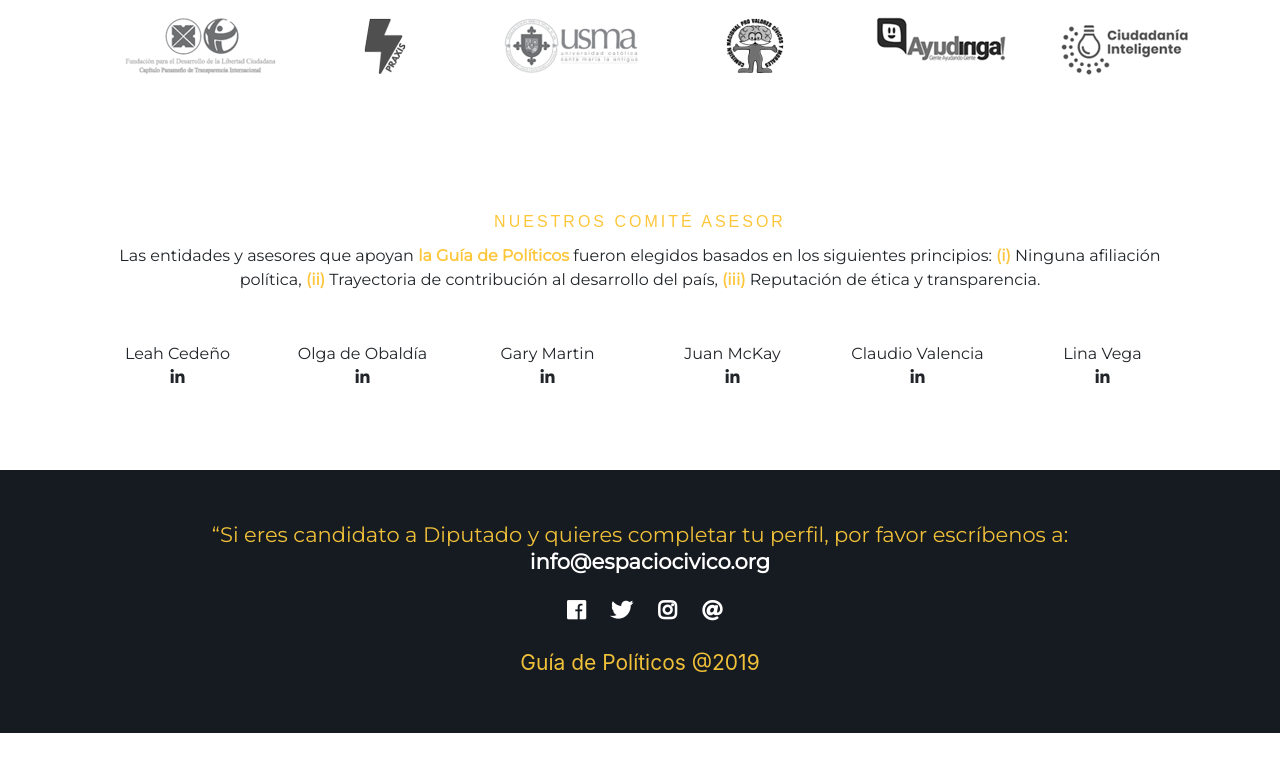
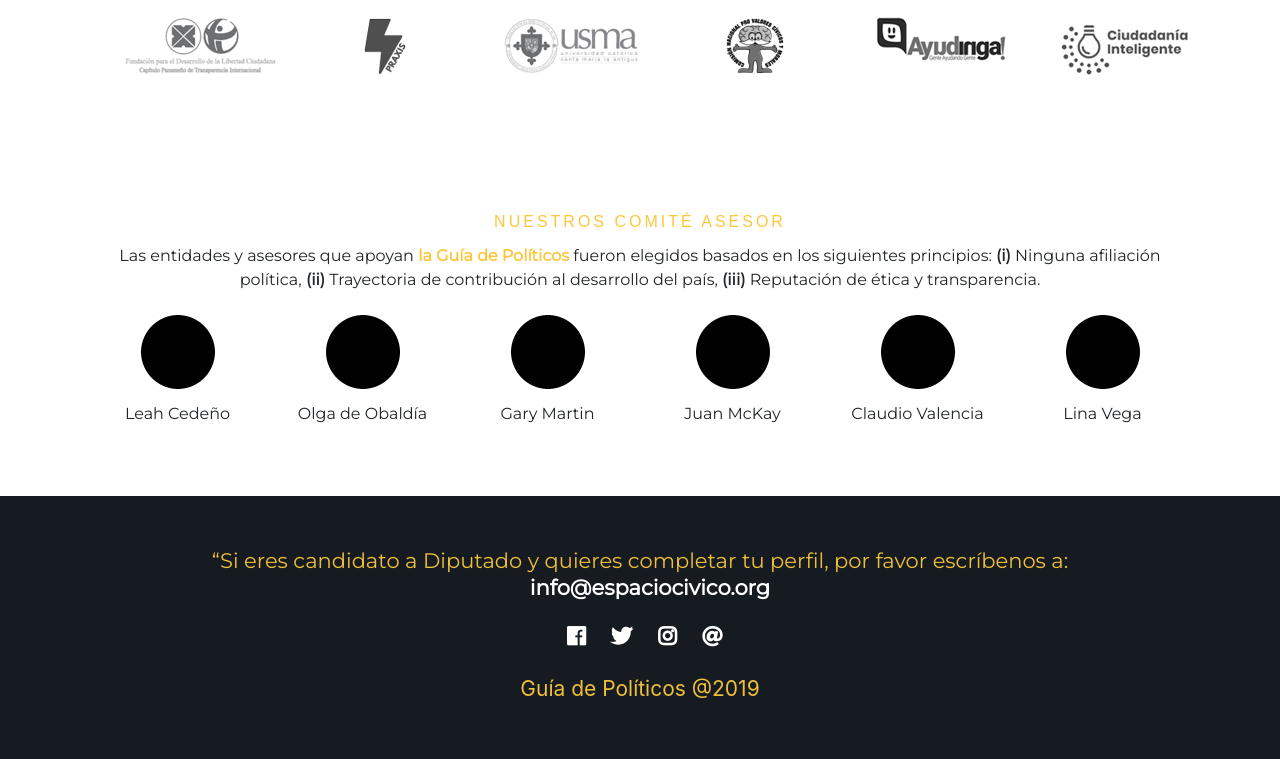
Before and after one commit to ciudadanointeligente/indice-transparencia-panama, a Django app: page /nosotros in a window 1280 px wide. Shown: the part 935-1694 px from the top of the page. Before the commit the page ends 1668 px from the top, so only its background shows below. Run offline with Django 3.2, Linux system fonts and the light colour scheme; parts of the project's set-up code (start-up, migrations or seed data) failed here and were passed over; some libraries are stand-ins or nearby versions; some web fonts are replaced.

Commit message:
Update comite-asesor.html

```diff
--- a/indice_transparencia/templates/includes/comite-asesor.html
+++ b/indice_transparencia/templates/includes/comite-asesor.html
@@ -1,25 +1,27 @@
 {% load static %}
-<div class="container" id="alianzas">
+<div class="container"  id="comite3">
     <h3  id="h3-aliados">Nuestros Comité Asesor</h3>
-      <p id="comite-asesor">Las entidades y asesores que apoyan <a href="{% url "info" %}">la Guía de Políticos</a> fueron elegidos basados en los siguientes principios: <a href="#">(i)</a> Ninguna afiliación política, <a href="#">(ii)</a> Trayectoria de contribución al desarrollo del país, <a href="#">(iii)</a> Reputación de ética y transparencia.</p>
+      <p id="comite-asesor">Las entidades y asesores que apoyan <a href="{% url "info" %}">la Guía de Políticos</a> fueron elegidos basados en los siguientes principios: <strong>(i)</strong> Ninguna afiliación política, <strong>(ii)</strong> Trayectoria de contribución al desarrollo del país, <strong>(iii)</strong> Reputación de ética y transparencia.</p>
    <div class="row">
+
       <div class="col-6 col-md-2">
-         <p id="comite">Leah Cedeño <br><i class="fab fa-linkedin"></i></p>
+
+         <p id="comite2"> <img src="{% static "images/comite.png" %}"><br>Leah Cedeño</p>
       </div>
       <div class="col-6 col-md-2">
-          <p id="comite">Olga de Obaldía <br><i class="fab fa-linkedin"></i></p>
+          <p id="comite2"><img src="{% static "images/comite.png" %}"><br>Olga de Obaldía</p>
       </div>
       <div class="col-6 col-md-2">
-         <p id="comite">Gary Martin <br><i class="fab fa-linkedin"></i></p>
+         <p id="comite2"><img src="{% static "images/comite.png" %}"><br>Gary Martin </p>
       </div>
       <div class="col-6 col-md-2">
-         <p id="comite">Juan McKay <br><i class="fab fa-linkedin"></i></p>
+         <p id="comite2"><img src="{% static "images/comite.png" %}"><br>Juan McKay </p>
       </div>
       <div class="col-6 col-md-2">
-          <p id="comite">Claudio Valencia <br><i class="fab fa-linkedin"></i></p>
+          <p id="comite2"><img src="{% static "images/comite.png" %}"><br>Claudio Valencia</p>
       </div>
       <div class="col-6 col-md-2">
-         <p id="comite">Lina Vega <br><i class="fab fa-linkedin"></i></p>
+         <p id="comite2"><img src="{% static "images/comite.png" %}"><br>Lina Vega </p>
       </div>
 
 
```
